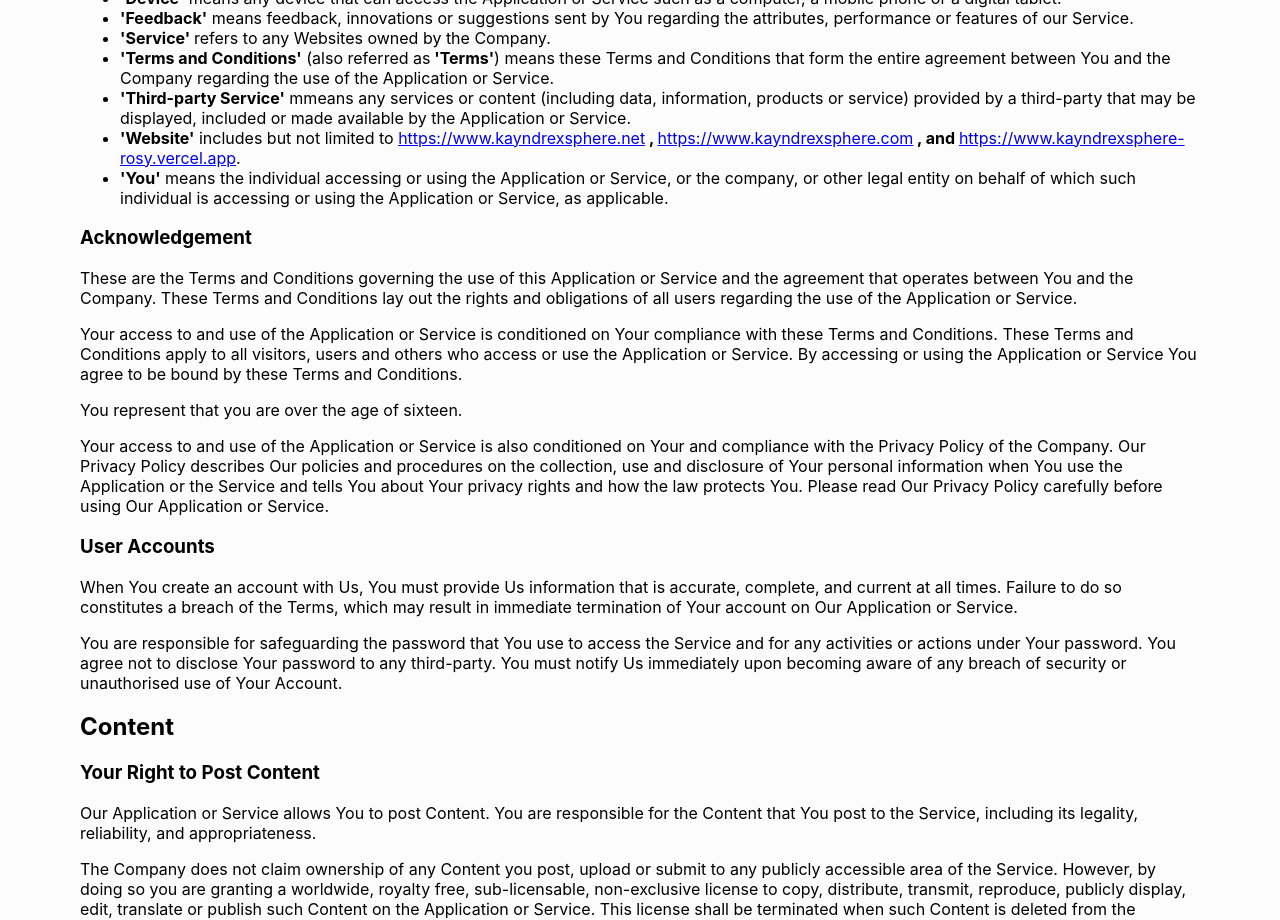
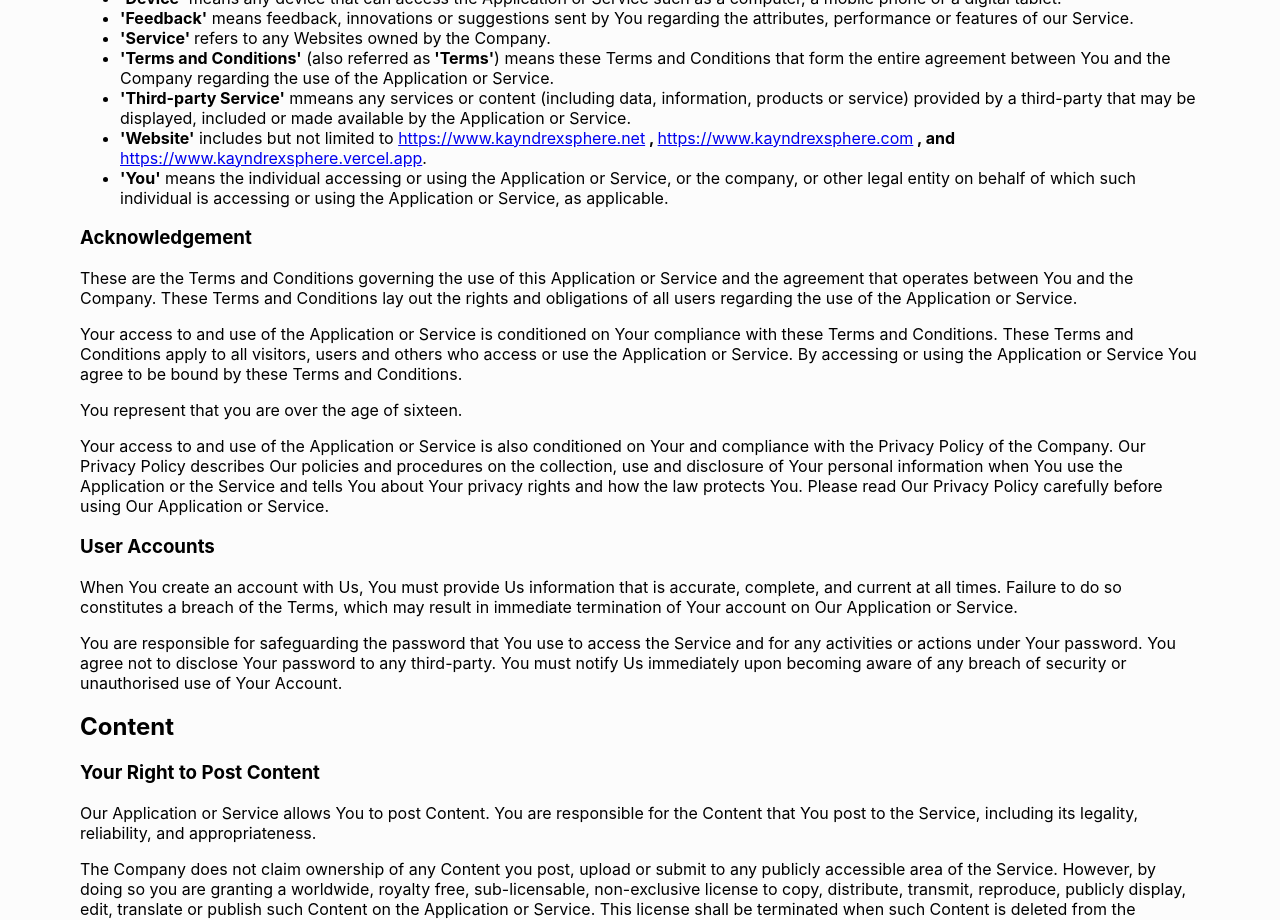
Before and after one commit to Dammysaina/kayndrex, a React (Create React App) app: page /termsandconditions in a window 1280 px wide. Shown: the part 860-1780 px from the top of the page. Built offline with nearby package versions, Linux system fonts and the light colour scheme.

Commit message:
Update termsandcons.js

```diff
--- a/src/components/termsandcons.js
+++ b/src/components/termsandcons.js
@@ -116,11 +116,11 @@ const Termsandcons = () => {
                 </a>
                 <span> , and </span>
                 <a
-                  href="https://www.kayndrexsphere-rosy.vercel.app"
+                  href="https://www.kayndrexsphere.vercel.app"
                   target="_blank"
                   rel="kayndrex noreferrer"
                 >
-                   https://www.kayndrexsphere-rosy.vercel.app
+                   https://www.kayndrexsphere.vercel.app
                 </a>
                 .
               </li>
```
